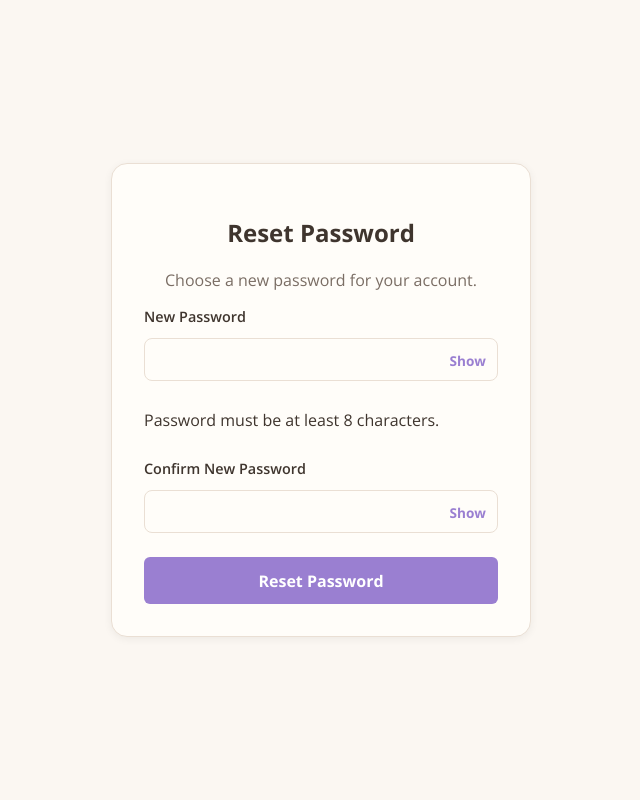
After one commit to ijeoma-arisa/iPRAY-4U-app, a Flask app: page /reset-password in a window 1280 px wide. The commit adds this page. Shown: the whole page, without its empty margins (319-959 px from the left). Run offline with Flask 3, Linux system fonts and the light colour scheme; parts of the project's set-up code (start-up, migrations or seed data) failed here and were passed over; some libraries are stand-ins or nearby versions.

Commit message:
feat(auth): add Supabase password recovery and password visibility controls
- add forgot-password and reset-password routes and forms
- send generic, rate-limited password recovery emails
- verify recovery TokenHash with Supabase verify_otp before updating passwords
- validate password length and confirmation with safe error handling
- add accessible show/hide controls to password fields
- require APP_BASE_URL and configure its CI test value
- document environment variables and Supabase recovery email template setup
- add auth, recovery, rate-limit, validation, and configuration tests

```diff
--- a/ipray4u/__init__.py
+++ b/ipray4u/__init__.py
@@ -6,6 +6,8 @@ from flask import (
 )
 from dotenv import load_dotenv
 from flask_wtf.csrf import CSRFProtect
+from flask_limiter import Limiter
+from flask_limiter.util import get_remote_address
 from .db import init_db
 from .utils.environment import (
   TEST_REQUIRED_ENV_VARS,
@@ -16,6 +18,7 @@ from .utils.environment import (
 load_dotenv()
 
 csrf = CSRFProtect()
+limiter = Limiter(key_func=get_remote_address)
 
 def create_app(test_config=None):
   app = Flask(__name__, instance_relative_config=True)
@@ -24,7 +27,9 @@ def create_app(test_config=None):
   validate_required_env_vars(required_env_vars)
 
   app.config.from_mapping(
+    APP_BASE_URL=os.environ["APP_BASE_URL"],
     DATABASE_URL=os.environ.get("DATABASE_URL"),
+    RATELIMIT_STORAGE_URI=os.environ.get("RATELIMIT_STORAGE_URI", "memory://"),
     SECRET_KEY=os.environ.get("SECRET_KEY"),
     SESSION_COOKIE_HTTPONLY=True,
     SESSION_COOKIE_SECURE=(
@@ -43,6 +48,7 @@ def create_app(test_config=None):
     raise RuntimeError("SECRET_KEY is not configured.")
 
   csrf.init_app(app)
+  limiter.init_app(app)
 
   from ipray4u.routes import (
     auth_blueprint,
--- a/ipray4u/routes/auth.py
+++ b/ipray4u/routes/auth.py
@@ -9,10 +9,18 @@ from flask import (
     session,
 )
 from supabase_auth.errors import AuthApiError
+from ipray4u import limiter
 from ipray4u.supabase_client import get_supabase
 from ipray4u.db.profiles import ensure_profile_exists
 
 MIN_PASSWORD_LENGTH = 8
+PASSWORD_RESET_SENT_MESSAGE = (
+    "If an account exists for that email, a password reset link has been sent."
+)
+PASSWORD_RESET_ERROR_MESSAGE = (
+    "Unable to reset your password. Please request a new reset link."
+)
+PASSWORD_RESET_TOKEN_HASH_KEY = "password_reset_token_hash"
 
 auth_blueprint = Blueprint("auth", __name__)
 
@@ -55,6 +63,92 @@ def signup_user():
 def login_page():
     return render_template("login.html")
 
+@auth_blueprint.get("/forgot-password")
+def forgot_password_page():
+    return render_template("forgot-password.html")
+
+@auth_blueprint.post("/forgot-password")
+@limiter.limit("5 per hour")
+def forgot_password():
+    email = request.form.get("email", "").strip()
+    reset_url = (
+        f"{current_app.config['APP_BASE_URL'].rstrip('/')}"
+        f"{url_for('auth.reset_password_page')}"
+    )
+
+    try:
+        get_supabase().auth.reset_password_for_email(
+            email,
+            {"redirect_to": reset_url},
+        )
+    except Exception:
+        # The response must remain identical so it cannot reveal account existence.
+        current_app.logger.exception("Unable to send password reset email")
+
+    flash(PASSWORD_RESET_SENT_MESSAGE, "success")
+    return redirect(url_for("auth.forgot_password_page"))
+
+@auth_blueprint.get("/reset-password")
+def reset_password_page():
+    token_hash = request.args.get("token_hash", "").strip()
+    recovery_type = request.args.get("type", "").strip()
+
+    if token_hash or recovery_type:
+        if not token_hash or recovery_type != "recovery":
+            session.pop(PASSWORD_RESET_TOKEN_HASH_KEY, None)
+            flash(PASSWORD_RESET_ERROR_MESSAGE, "error")
+            return redirect(url_for("auth.forgot_password_page"))
+
+        session[PASSWORD_RESET_TOKEN_HASH_KEY] = token_hash
+        return redirect(url_for("auth.reset_password_page"))
+
+    return render_template("reset-password.html")
+
+@auth_blueprint.post("/reset-password")
+def reset_password():
+    password = request.form.get("password", "")
+    confirm_password = request.form.get("confirm-password", "")
+    token_hash = session.get(PASSWORD_RESET_TOKEN_HASH_KEY)
+
+    if not password or len(password) < MIN_PASSWORD_LENGTH:
+        flash(f"Password must be at least {MIN_PASSWORD_LENGTH} characters.", "error")
+        return render_template("reset-password.html"), 400
+
+    if password != confirm_password:
+        flash("Passwords do not match.", "error")
+        return render_template("reset-password.html"), 400
+
+    if not token_hash:
+        flash("This reset link is invalid or expired. Please request a new one.", "error")
+        return render_template("reset-password.html"), 400
+
+    try:
+        supabase = get_supabase()
+        response = supabase.auth.verify_otp(
+            {
+                "token_hash": token_hash,
+                "type": "recovery",
+            }
+        )
+        if not response.session:
+            raise RuntimeError("Password recovery session was not returned")
+
+        supabase.auth.update_user({"password": password})
+    except Exception:
+        current_app.logger.exception("Unable to reset password")
+        session.pop(PASSWORD_RESET_TOKEN_HASH_KEY, None)
+        flash(PASSWORD_RESET_ERROR_MESSAGE, "error")
+        return render_template("reset-password.html"), 400
+
+    session.pop(PASSWORD_RESET_TOKEN_HASH_KEY, None)
+    try:
+        supabase.auth.sign_out({"scope": "local"})
+    except Exception:
+        current_app.logger.exception("Unable to clear password recovery session")
+
+    flash("Password updated. You can now log in.", "success")
+    return redirect(url_for("auth.login_page"))
+
 @auth_blueprint.post("/login")
 def login_user():
     supabase = get_supabase()
--- a/ipray4u/static/css/layout.css
+++ b/ipray4u/static/css/layout.css
@@ -116,6 +116,36 @@ main {
   box-shadow: 0 0 0 2px rgba(154, 127, 209, 0.2);
 }
 
+.password-field {
+  position: relative;
+  display: flex;
+}
+
+.password-field input {
+  width: 100%;
+  padding-right: 4.5rem;
+}
+
+.password-toggle {
+  position: absolute;
+  right: 0.75rem;
+  top: 50%;
+  transform: translateY(-50%);
+  padding: 0;
+  border: 0;
+  background: transparent;
+  color: var(--primary);
+  font: inherit;
+  font-size: 0.85rem;
+  font-weight: bold;
+  cursor: pointer;
+}
+
+.password-toggle:focus-visible {
+  outline: 2px solid var(--primary);
+  outline-offset: 3px;
+}
+
 .auth-footer {
   text-align: center;
   color: var(--text-muted);
--- /dev/null
+++ b/ipray4u/static/js/password-toggle.js
@@ -0,0 +1,19 @@
+document.querySelectorAll("[data-password-toggle]").forEach((button) => {
+  button.addEventListener("click", () => {
+    const input = document.getElementById(button.dataset.passwordToggle);
+    if (!input) return;
+
+    const passwordIsVisible = input.type === "text";
+
+    input.type = passwordIsVisible ? "password" : "text";
+    button.textContent = passwordIsVisible ? "Show" : "Hide";
+    button.setAttribute(
+      "aria-label",
+      button.getAttribute("aria-label").replace(
+        passwordIsVisible ? "Hide" : "Show",
+        passwordIsVisible ? "Show" : "Hide",
+      ),
+    );
+    button.setAttribute("aria-pressed", String(!passwordIsVisible));
+  });
+});
--- /dev/null
+++ b/ipray4u/templates/reset-password.html
@@ -0,0 +1,50 @@
+{% extends "base.html" %}
+
+{% block title %}Reset Password{% endblock %}
+
+{% block content %}
+<main class="auth-page">
+  <section class="auth-card">
+    <form method="POST" action="{{ url_for('auth.reset_password') }}">
+      <input type="hidden" name="csrf_token" value="{{ csrf_token() }}">
+
+      <div class="form-title">
+        <h1>Reset Password</h1>
+        <p class="page-subtitle">Choose a new password for your account.</p>
+      </div>
+
+      {% with messages = get_flashed_messages(with_categories=true) %}
+        {% if messages %}
+          <div class="flash-messages">
+            {% for category, message in messages %}
+              <p class="flash-message flash-{{ category }}">{{ message }}</p>
+            {% endfor %}
+          </div>
+        {% endif %}
+      {% endwith %}
+
+      <div class="form-data">
+        <label for="password">New Password</label>
+        <div class="password-field">
+          <input type="password" id="password" name="password" autocomplete="new-password" minlength="8" required>
+          <button type="button" class="password-toggle" data-password-toggle="password" aria-controls="password" aria-label="Show new password" aria-pressed="false">Show</button>
+        </div>
+
+        <p class="form-help">Password must be at least 8 characters.</p>
+
+        <label for="confirm-password">Confirm New Password</label>
+        <div class="password-field">
+          <input type="password" id="confirm-password" name="confirm-password" autocomplete="new-password" minlength="8" required>
+          <button type="button" class="password-toggle" data-password-toggle="confirm-password" aria-controls="confirm-password" aria-label="Show confirm new password" aria-pressed="false">Show</button>
+        </div>
+      </div>
+
+      <button type="submit" class="btn save-button">Reset Password</button>
+    </form>
+  </section>
+</main>
+{% endblock %}
+
+{% block scripts %}
+  <script src="{{ url_for('static', filename='js/password-toggle.js') }}" defer></script>
+{% endblock %}
--- a/ipray4u/utils/environment.py
+++ b/ipray4u/utils/environment.py
@@ -1,12 +1,14 @@
 import os
 
 TEST_REQUIRED_ENV_VARS = [
+  "APP_BASE_URL",
   "TEST_DATABASE_URL",
   "SECRET_KEY",
   "SESSION_COOKIE_SECURE",
 ]
 
 PROD_REQUIRED_ENV_VARS = [
+  "APP_BASE_URL",
   "DATABASE_URL",
   "SUPABASE_URL",
   "SUPABASE_PUBLISHABLE_KEY",
```
Also changed, not shown: ipray4u/templates/forgot-password.html (added, +39 -0 lines), ipray4u/templates/login.html (+12 -1 lines), ipray4u/templates/signup.html (+10 -0 lines), tests/conftest.py (+1 -0 lines), tests/helpers/urls.py (+2 -0 lines), tests/test_auth.py (+228 -0 lines), tests/test_environment.py (+11 -0 lines), .github/workflows/ci.yml, README.md, ipray4u/supabase_client.py (line endings or trailing spaces), 1 other file.
